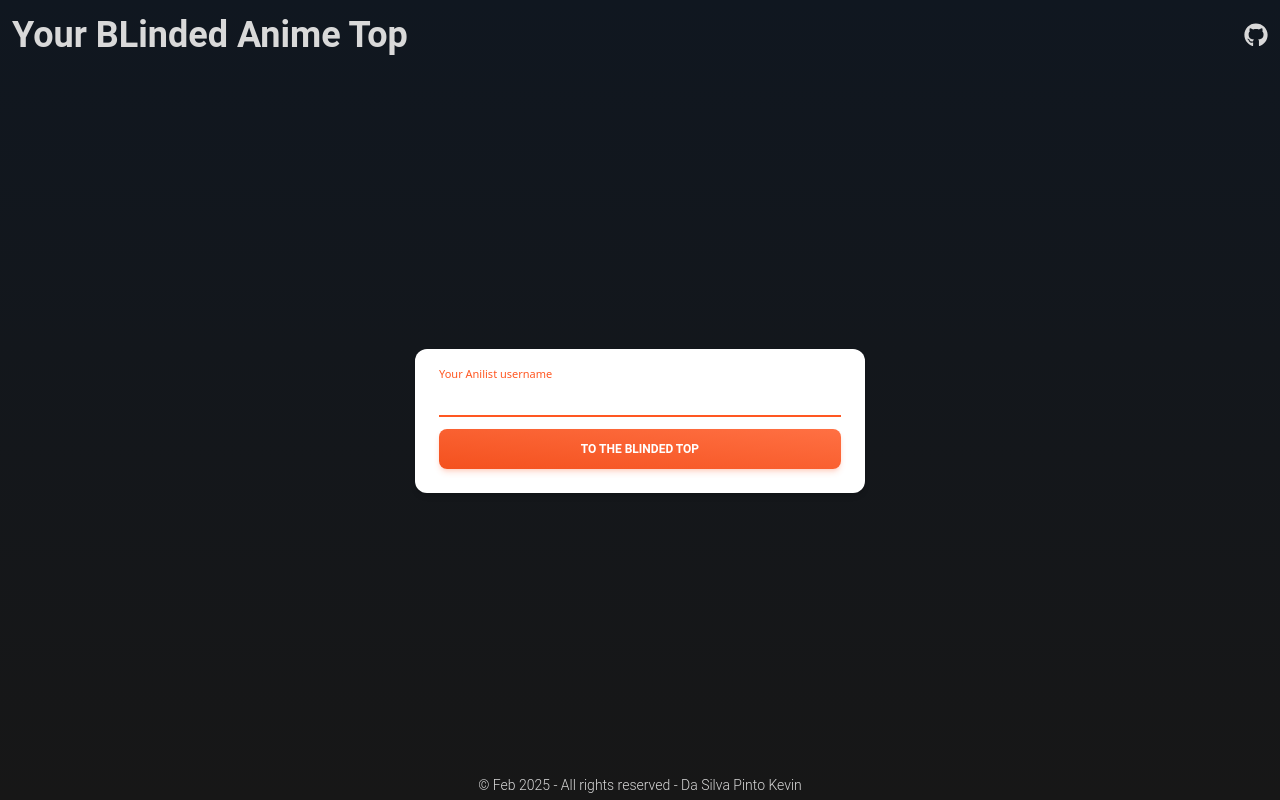
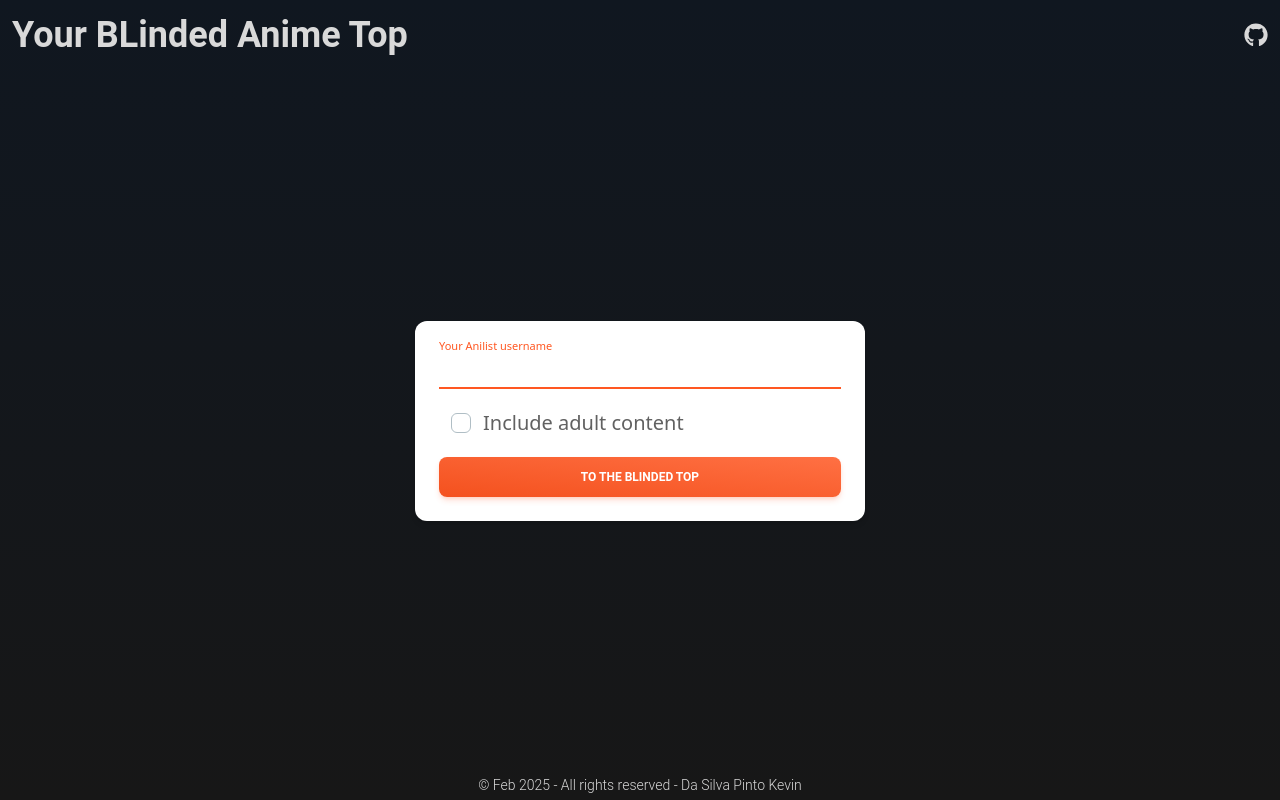
Before and after one commit to NamelessProj/Anime-Wildcard, a React (Vite) app: page / in a window 1280 px wide. Built offline with nearby package versions, Linux system fonts and the light colour scheme.

Commit message:
Adding a way to tell if the user want adult content in his list

```diff
--- a/src/pages/Home.jsx
+++ b/src/pages/Home.jsx
@@ -1,10 +1,10 @@
-import {Alert, Button, Card, CardBody, Input} from "@material-tailwind/react";
+import {Alert, Button, Card, CardBody, Checkbox, Input} from "@material-tailwind/react";
 import {useContext, useState} from "react";
 import DataContext from "../context/DataContext.jsx";
 import {useNavigate} from "react-router-dom";
 
 const Home = () => {
-    const {username, setUsername} = useContext(DataContext);
+    const {username, getAdult, setUsername, setGetAdult} = useContext(DataContext);
     const [error, setError] = useState("");
 
     const navigate = useNavigate();
@@ -37,6 +37,13 @@ const Home = () => {
                             name="username"
                             autoFocus
                         />
+                        <Checkbox
+                            checked={getAdult}
+                            onChange={(e) => setGetAdult(e.target.checked)}
+                            color="deep-orange"
+                            name="adult"
+                            label="Include adult content"
+                        />
                         <Button
                             color="deep-orange"
                             variant="gradient"
```
